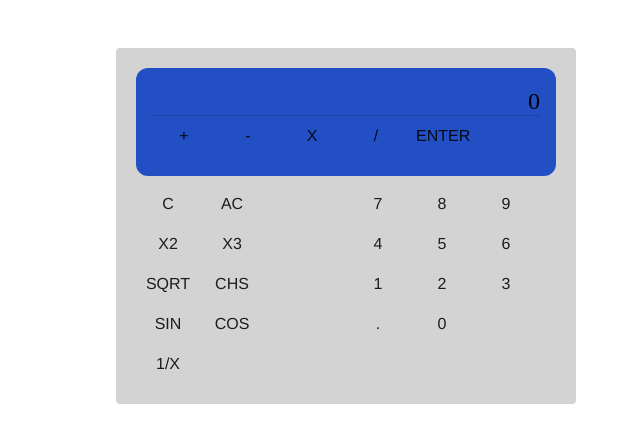
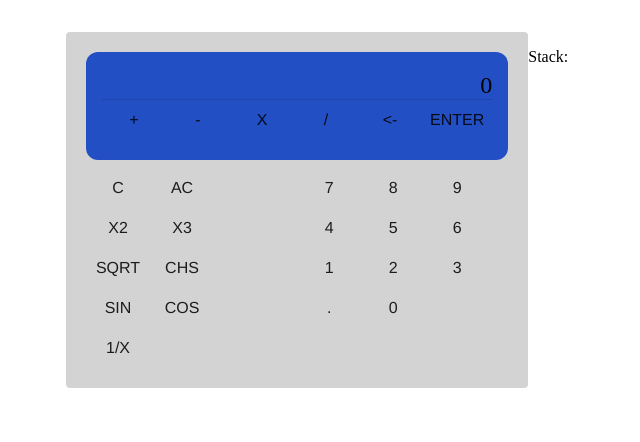
Before and after one commit to stephichau/polish-calculator, a React (Create React App) app in the folder app/: page / in a window 1280 px wide. Shown: the top 442 px of the page, without its empty margins (294-934 px from the left). Built offline with nearby package versions, Linux system fonts and the light colour scheme.

Commit message:
feat(): Extend logic for floating point numbers

```diff
--- a/app/src/Calculator/Calculator.js
+++ b/app/src/Calculator/Calculator.js
@@ -8,10 +8,17 @@ import { rightPanel } from './rightPanel';
 
 export const Calculator = ({ classes }) => {
   const [stack, setStack] = useState([]);
-  const [currentValue, setCurrentValue] = useState(0);
+  const [currentValue, setCurrentValue] = useState('');
 
   const onClick = (callback) => {
-    callback({ stack, setStack, currentValue, setCurrentValue });
+    callback({
+      stack, setStack,
+      rawCurrentValue: currentValue,
+      currentValue: parseFloat(currentValue, 10),
+      setCurrentValue: (val) => {
+        setCurrentValue(`${val}`);
+      },
+    });
   };
 
   const buildButtonPanel = (panelCols) => (
@@ -30,10 +37,9 @@ export const Calculator = ({ classes }) => {
 
   return (
     <div className={classes.wrapper}>
-      <Stack values={stack} />
       <div className={classes.container}>
         <div className={classes.header}>
-          <div className={classes.currentValue}>{currentValue}</div>
+          <div className={classes.currentValue}>{currentValue || '0'}</div>
           <Divider />
           <div>
             {buildButtonPanel(headerPanel)}
@@ -45,6 +51,10 @@ export const Calculator = ({ classes }) => {
           <div>{buildButtonPanelRows(rightPanel)}</div>
         </div>
       </div>
+      <div>
+        <p>Stack:</p>
+        <Stack values={stack} />
+      </div>
     </div>
   )
 };
--- a/app/src/Calculator/headerPanel.js
+++ b/app/src/Calculator/headerPanel.js
@@ -32,7 +32,7 @@ export const headerPanel = [
   {
     value: '/',
     onClick: ({ stack, currentValue, setCurrentValue}) => {
-      if (!stack.length) return;
+      if (!(stack.length && currentValue)) return;
 
       const result = stack.shift() / currentValue;
 
@@ -40,10 +40,18 @@ export const headerPanel = [
     },
   },
   {
+    value: '<-',
+    onClick: ({ rawCurrentValue, setCurrentValue }) => {
+      if (!rawCurrentValue.length) return;
+
+      setCurrentValue(rawCurrentValue.slice(0, rawCurrentValue.length - 1))
+    },
+  },
+  {
     value: 'enter',
     onClick: ({ stack, setStack, currentValue, setCurrentValue }) => {
-      setStack([...stack, currentValue]);
-      setCurrentValue(0);
+      setStack([currentValue, ...stack]);
+      setCurrentValue('');
     },
   },
 ];
--- a/app/src/Calculator/rightPanel.js
+++ b/app/src/Calculator/rightPanel.js
@@ -1,49 +1,95 @@
 import { rowBuilder } from '../helpers';
+
+const startsWithZero = (currentValue) => (currentValue.startsWith('0') && !currentValue.includes('.'));
 
 const buttons = [
   {
     value: 7,
-    onClick: ({ setCurrentValue }) => setCurrentValue(7),
+    onClick: ({ rawCurrentValue, setCurrentValue }) => {
+      if (startsWithZero(rawCurrentValue)) return;
+
+      setCurrentValue(`${rawCurrentValue}7`);
+    },
   },
   {
     value: 8,
-    onClick: ({ setCurrentValue }) => setCurrentValue(8),
+    onClick: ({ rawCurrentValue, setCurrentValue }) => {
+      if (startsWithZero(rawCurrentValue)) return;
+
+      setCurrentValue(`${rawCurrentValue}8`);
+    },
   },
   {
     value: 9,
-    onClick: ({ setCurrentValue }) => setCurrentValue(9),
+    onClick: ({ rawCurrentValue, setCurrentValue }) => {
+      if (startsWithZero(rawCurrentValue)) return;
+
+      setCurrentValue(`${rawCurrentValue}9`);
+    },
   },
   {
     value: 4,
-    onClick: ({ setCurrentValue }) => setCurrentValue(4),
+    onClick: ({ rawCurrentValue, setCurrentValue }) => {
+      if (startsWithZero(rawCurrentValue)) return;
+
+      setCurrentValue(`${rawCurrentValue}4`);
+    },
   },
   {
     value: 5,
-    onClick: ({ setCurrentValue }) => setCurrentValue(5),
+    onClick: ({ rawCurrentValue, setCurrentValue }) => {
+      if (startsWithZero(rawCurrentValue)) return;
+
+      setCurrentValue(`${rawCurrentValue}5`);
+    },
   },
   {
     value: 6,
-    onClick: ({ setCurrentValue }) => setCurrentValue(6),
+    onClick: ({ rawCurrentValue, setCurrentValue }) => {
+      if (startsWithZero(rawCurrentValue)) return;
+
+      setCurrentValue(`${rawCurrentValue}6`);
+    },
   },
   {
     value: 1,
-    onClick: ({ setCurrentValue }) => setCurrentValue(1),
+    onClick: ({ rawCurrentValue, setCurrentValue }) => {
+      if (startsWithZero(rawCurrentValue)) return;
+
+      setCurrentValue(`${rawCurrentValue}1`);
+    },
   },
   {
     value: 2,
-    onClick: ({ setCurrentValue }) => setCurrentValue(2),
+    onClick: ({ rawCurrentValue, setCurrentValue }) => {
+      if (startsWithZero(rawCurrentValue)) return;
+
+      setCurrentValue(`${rawCurrentValue}2`);
+    },
   },
   {
     value: 3,
-    onClick: ({ setCurrentValue }) => setCurrentValue(3),
+    onClick: ({ rawCurrentValue, setCurrentValue }) => {
+      if (startsWithZero(rawCurrentValue)) return;
+
+      setCurrentValue(`${rawCurrentValue}3`);
+    },
   },
   {
     value: '.',
-    onClick: () => {},
+    onClick: ({ rawCurrentValue, setCurrentValue }) => {
+      if (rawCurrentValue.includes('.')) return;
+
+      setCurrentValue(`${rawCurrentValue}.`)
+    },
   },
   {
     value: 0,
-    onClick: ({ setCurrentValue }) => setCurrentValue(4),
+    onClick: ({ rawCurrentValue, setCurrentValue }) => {
+      if (startsWithZero(rawCurrentValue)) return;
+
+      setCurrentValue(`${rawCurrentValue}0`);
+    },
   },
 ];
 
--- a/app/src/Calculator/styles.js
+++ b/app/src/Calculator/styles.js
@@ -1,6 +1,7 @@
 export const styles = theme => ({
   wrapper: {
     marginTop: theme.spacing(7),
+    display: 'flex',
   },
 
   container: {
--- a/app/src/styles.js
+++ b/app/src/styles.js
@@ -1,6 +1,6 @@
 export const styles = theme => ({
   container: {
-    maxWidth: 460,
+    maxWidth: 560,
     margin: theme.spacing('auto', 'auto'),
   },
 });
```
